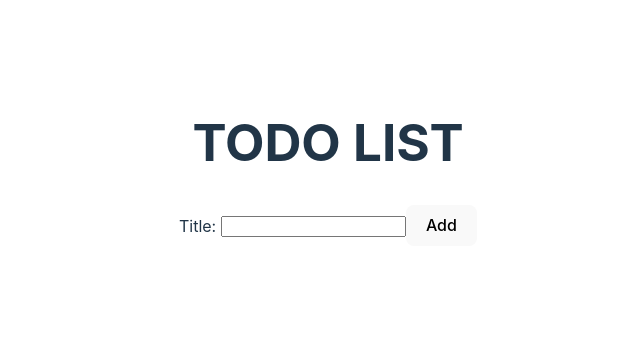
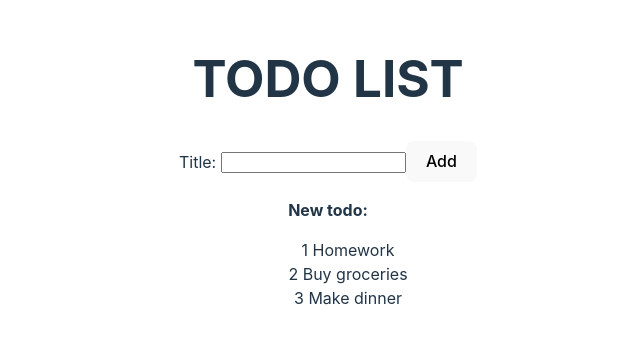
Before and after one commit to Karla1981/react-todo3, a React (Vite) app: page / in a window 1280 px wide. Shown: the part 229-572 px from the top of the page, without its empty margins (312-952 px from the left). Built offline with nearby package versions, Linux system fonts and the light colour scheme.

Commit message:
Week 4 assignment props state and handlers

```diff
--- a/src/AddTodoForm.jsx
+++ b/src/AddTodoForm.jsx
@@ -1,19 +1,31 @@
-//import?
-
 //create a function called AddTodoForm
-function AddTodoForm() {
+function AddTodoForm({setNewTodo}) {
+// Add props as a parameter in the AddTodoForm function
 
     // Step: handleAddTodo form submit
-    function handleAddTodo(){
+    function handleAddTodo(event){
 
+        // prevent the default behavior of the form submit
+        event.preventDefault()
+
+        //retrieve the Value of the title from the event target
+        //and store it in a variable called: todoTitle
+        const todoTitle = event.target.title.value;
+        //alert(todoTitle)
+        console.log(todoTitle);
+
+        //Inside the handleAddTodo function, invoke the onAddTodo
+        //callback prop and pass todoTitle as an argument
+        setNewTodo( onAddTodo => [...onAddTodo, todoTitle]);
+
+        event.target.reset();
     }
-
    //
     return (
-        <form>
+        <form onSubmit={handleAddTodo}>
             <label text="title" htmlFor="todoTitle">Title: </label>
-            <input id="todoTitle" />
-            <button text="add">Add</button>
+            <input type="text" name="title" id="todoTitle" />
+            <button text="add" type="submit">Add</button>
         </form>
     )
 }
--- a/src/App.jsx
+++ b/src/App.jsx
@@ -1,17 +1,19 @@
-import { useState } from 'react'
 import './App.css';
+import AddTodoForm from './AddTodoForm';
 import TodoList from './TodoList';
-import AddTodoForm from './AddTodoForm';
+import { useState } from 'react';
 
 function App() {
+  //create a new state var: newTodo, setNewTodo
+  const [newTodo, setNewTodo] = useState(" ");
 
   return(
-  <div>
-    <h1>TODO LIST</h1>
-    <AddTodoForm />
-    <TodoList />
-  </div>
+    <div>
+      <h1>TODO LIST</h1>
+      <AddTodoForm setNewTodo={setNewTodo} />
+      <p><strong>New todo:</strong> {newTodo}</p>
+      <TodoList />
+    </div>
   );
 }
-
 export default App;
--- a/src/TodoList.jsx
+++ b/src/TodoList.jsx
@@ -1,34 +1,19 @@
 import React from "react";
 import TodoListItem from "./TodoListItem";
 
-  // Array
 const todoList = [
-    {
-      id: 1,
-      title: 'Homework'
-    },
-    {
-      id: 2,
-      title: 'Buy groceries'
-    },
-    { id: 3,
-      title: 'Make dinner'
-    },
+    { id: 1, title: "Homework" },
+    { id: 2, title: "Buy groceries" },
+    { id: 3, title: "Make dinner" },
 ];
 
-//create a function called TodoList - pass in todoList as a prop with {}
 function TodoList() {
-
     return (
-
         <ul>
-        { todoList.map( function (todo) {
-          < TodoListItem key={todo.id} /> })
-        }
+            {todoList.map((todo) => (
+              <TodoListItem key={todo.id} id={todo.id} title={todo.title} />
+            ))}
         </ul>
     );
 }
-//export TodoList as default module
 export default TodoList;
-
-// Parent component
--- a/src/TodoListItem.jsx
+++ b/src/TodoListItem.jsx
@@ -1,17 +1,9 @@
-import React from "react";
-
-
-// create a new functional React component
-const TodoListItem = ({title, id} ) => {
-
-    return(
-        <li>
-            {title.title} {id.id}
-        </li>
-    );
+function TodoListItem(props) {
+  //console.log(props);
+  return (
+      <li>
+          {props.id} {props.title}
+      </li>
+  );
 }
-
-// export default TodoListItem
 export default TodoListItem;
-
-// Child component
```
Lines whose indentation alone changed are shown as unchanged.
